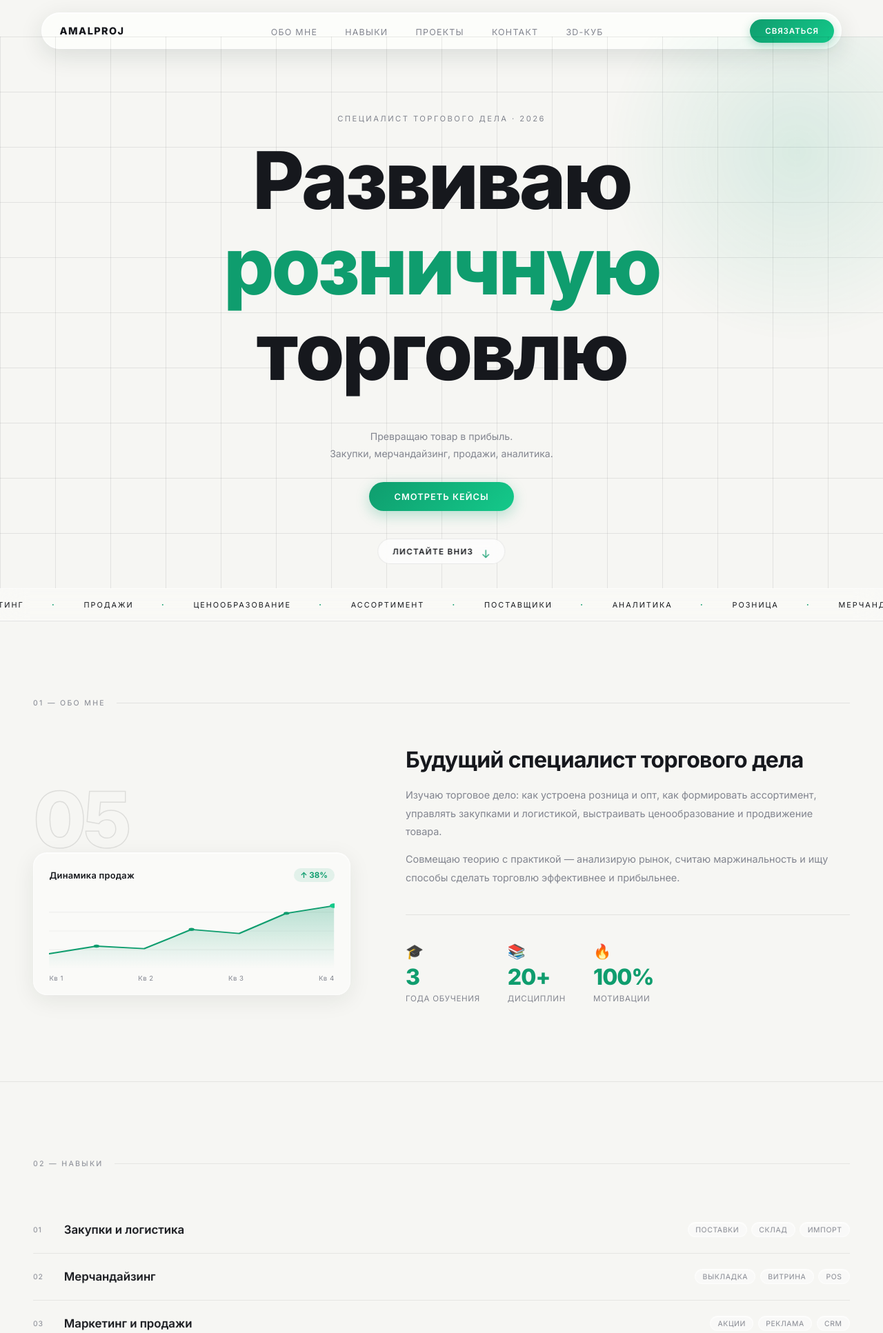
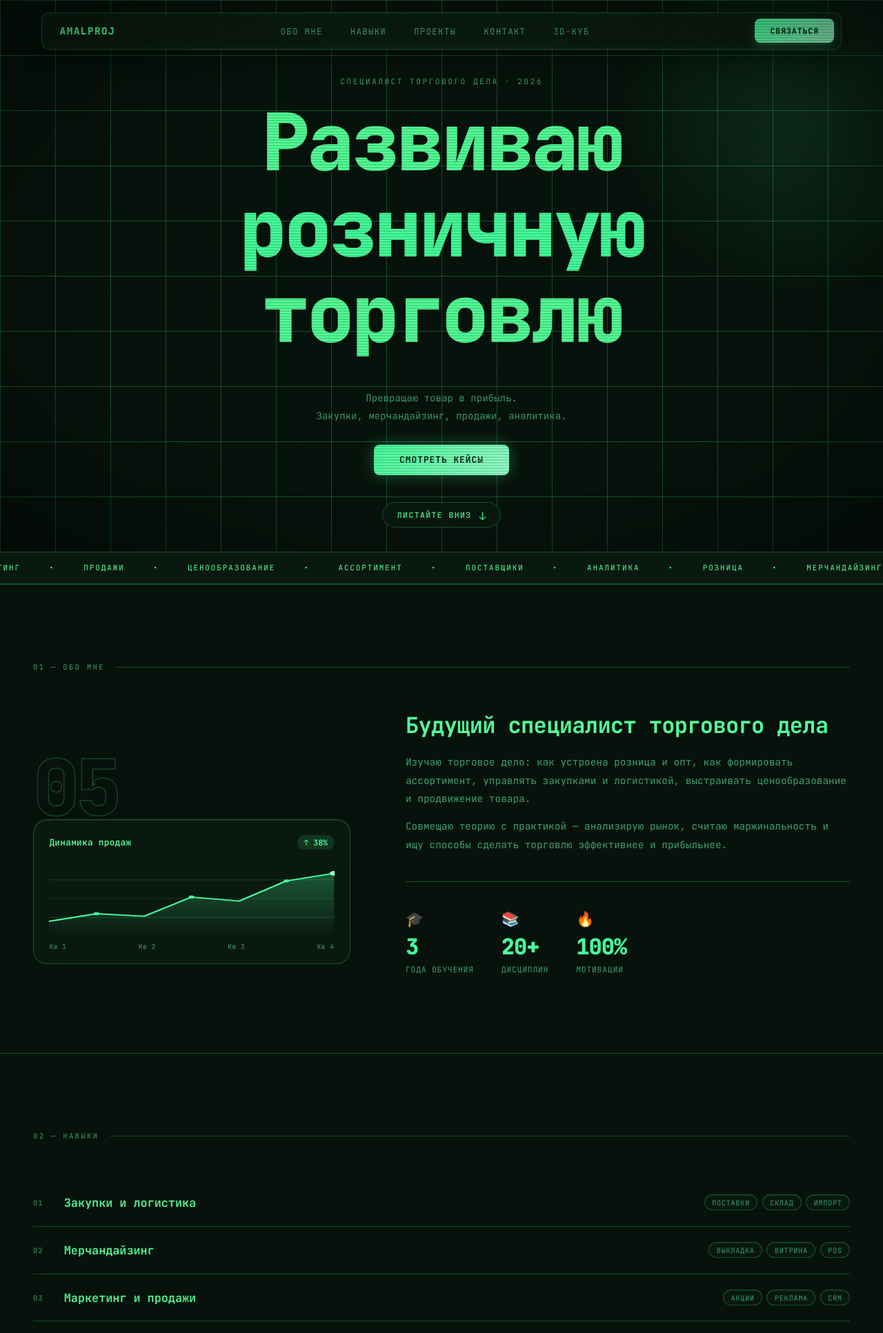
Before and after one commit to Alessandroish/amalproj, a FastAPI app: page / in a window 1280 px wide. Shown: the top 1933 px of the page at 69% size. Run offline with FastAPI, Linux system fonts and the light colour scheme; data comes from the database, SQL or seed files in the repository.

Commit message:
Весь сайт в ретро тёмно-зелёной CRT-стилистике + шапка скроллится со страницей
- Палитра: тёмный фон, фосфорно-зелёный текст/акценты, зелёные рамки
- Моноширинный шрифт JetBrains Mono (с кириллицей)
- Глобальные CRT скан-линии + виньетка поверх всего сайта
- Карточки/поля/бегущая строка/теги/кнопки переведены в терминальный вид
- Бесшовный переход с ретро-заставки (одинаковый тёмно-зелёный)
- Шапка: position fixed → absolute (скроллится вместе со страницей, не залипает)
- Страница /press (куб) тоже в ретро. Версия v=35

Co-Authored-By: Claude Opus 4.8 <noreply@anthropic.com>

```diff
--- a/static/css/style.css
+++ b/static/css/style.css
@@ -5,15 +5,15 @@
 }
 
 :root {
-  --bg:      #f6f6f3;          /* мягкий тёплый белый фон */
-  --bg2:     #fbfbf9;          /* второй светлый тон для секций */
-  --panel:   #ffffff;          /* карточки, поля ввода */
-  --fg:      #16181d;          /* глубокий графитовый текст */
-  --muted:   #82858f;          /* приглушённый текст */
-  --blue:    #0f9d6e;          /* изумрудный акцент (рост, торговля) */
-  --blue-2:  #14c98a;          /* светлый изумруд для градиентов */
-  --blue-lt: rgba(15,157,110,0.10);
-  --border:  rgba(0,0,0,0.08);
+  --bg:      #07120c;          /* тёмный CRT-фон */
+  --bg2:     #0a1810;          /* второй тёмный тон */
+  --panel:   #0d1c13;          /* карточки, поля ввода */
+  --fg:      #54ff97;          /* фосфорно-зелёный текст */
+  --muted:   #3f9e6c;          /* приглушённый зелёный */
+  --blue:    #46ff9b;          /* яркий зелёный акцент */
+  --blue-2:  #9bffcb;          /* светлее для градиентов/бликов */
+  --blue-lt: rgba(70,255,155,0.12);
+  --border:  rgba(70,255,155,0.26);
 }
 
 html { scroll-behavior: smooth; }
@@ -84,7 +84,7 @@ body.intro-lock { overflow: hidden; }
 
 /* custom scrollbar */
 ::-webkit-scrollbar { width: 6px; }
-::-webkit-scrollbar-track { background: #ececE8; }
+::-webkit-scrollbar-track { background: #0a1810; }
 ::-webkit-scrollbar-thumb {
   background: linear-gradient(to bottom, var(--blue), var(--blue-2));
   border-radius: 9999px;
@@ -92,10 +92,23 @@ body.intro-lock { overflow: hidden; }
 ::-webkit-scrollbar-thumb:hover { background: var(--blue); }
 
 body {
-  font-family: 'Inter', sans-serif;
+  font-family: 'JetBrains Mono', ui-monospace, monospace;
   background: var(--bg);
   color: var(--fg);
   overflow-x: hidden;
+}
+
+/* ── глобальный CRT-эффект: скан-линии + виньетка поверх всего ── */
+body::after {
+  content: "";
+  position: fixed;
+  inset: 0;
+  z-index: 9000;
+  pointer-events: none;
+  background:
+    repeating-linear-gradient(to bottom,
+      rgba(0,0,0,0) 0 2px, rgba(0,20,8,.16) 2px 4px),
+    radial-gradient(ellipse at center, transparent 60%, rgba(0,0,0,.45) 100%);
 }
 
 /* ══════════════════════════════
@@ -143,7 +156,8 @@ body.cursor-click #cursor-dot { transform: translate(-50%,-50%) scale(.5); }
 ══════════════════════════════ */
 /* плавающая «пилюля» (как lunchbox.io) в liquid glass */
 nav {
-  position: fixed;
+  /* absolute → шапка прокручивается ВМЕСТЕ со страницей (не залипает) */
+  position: absolute;
   top: 1.1rem;
   left: 50%;
   transform: translateX(-50%);
@@ -154,23 +168,13 @@ nav {
   align-items: center;
   gap: 1rem;
   padding: .55rem .6rem .55rem 1.6rem;
-  border-radius: 9999px;
-  /* матовое жидкое стекло (iOS): плотный молочный фон, почти не прозрачная */
-  background: rgba(252,253,251,.92);
-  backdrop-filter: blur(30px) saturate(130%);
-  -webkit-backdrop-filter: blur(30px) saturate(130%);
-  border: 1px solid rgba(255,255,255,.8);
-  box-shadow: 0 10px 35px rgba(20,40,30,.12),
-              inset 0 1px 0 rgba(255,255,255,.9);
-  transition: padding .35s ease, box-shadow .35s ease, max-width .4s ease;
-  will-change: transform;
-}
-/* после прокрутки — чуть плотнее и собраннее */
-nav.nav-scrolled {
-  max-width: 1040px;
-  padding-top: .45rem; padding-bottom: .45rem;
-  box-shadow: 0 8px 30px rgba(20,40,30,.15),
-              inset 0 1px 0 rgba(255,255,255,.85);
+  border-radius: 12px;
+  /* терминальная панель */
+  background: rgba(13,28,19,.88);
+  border: 1px solid var(--border);
+  box-shadow: 0 0 0 1px rgba(70,255,155,.05),
+              0 10px 30px rgba(0,0,0,.4),
+              inset 0 0 18px rgba(70,255,155,.05);
 }
 .logo {
   flex-shrink: 0;
@@ -187,18 +191,18 @@ nav ul { margin: 0 auto; }
 .nav-cta {
   flex-shrink: 0;
   padding: .62rem 1.4rem;
-  border-radius: 9999px;
+  border-radius: 8px;
   background: linear-gradient(135deg, var(--blue), var(--blue-2));
-  color: #fff;
-  font-size: .72rem; font-weight: 600;
+  color: #062012;
+  font-size: .72rem; font-weight: 700;
   letter-spacing: .08em; text-transform: uppercase;
   text-decoration: none;
-  box-shadow: 0 4px 14px rgba(15,157,110,.3);
+  box-shadow: 0 4px 14px rgba(70,255,155,.3);
   transition: transform .2s cubic-bezier(.22,1,.36,1), box-shadow .25s ease, filter .2s ease;
 }
 .nav-cta:hover {
   transform: translateY(-1px);
-  box-shadow: 0 6px 22px rgba(15,157,110,.45);
+  box-shadow: 0 6px 22px rgba(70,255,155,.45);
   filter: brightness(1.06);
 }
 .nav-cta:active { transform: scale(.95); }
@@ -350,19 +354,19 @@ nav ul a:hover::after { width: 100%; }
 .btn-primary {
   padding: .85rem 2.3rem;
   background: linear-gradient(135deg, var(--blue) 0%, var(--blue-2) 100%);
-  color: #fff;
-  border-radius: 9999px;
+  color: #062012;
+  border-radius: 8px;
   font-size: .8rem;
-  font-weight: 600;
+  font-weight: 700;
   letter-spacing: .08em;
   text-transform: uppercase;
   text-decoration: none;
-  box-shadow: 0 6px 20px rgba(15,157,110,.28);
+  box-shadow: 0 0 22px rgba(70,255,155,.35);
   transition: box-shadow .25s ease, transform .18s cubic-bezier(.22,1,.36,1), filter .2s ease;
 }
 .btn-primary:hover {
   transform: translateY(-2px);
-  box-shadow: 0 10px 28px rgba(15,157,110,.4);
+  box-shadow: 0 10px 28px rgba(70,255,155,.4);
   filter: brightness(1.05);
 }
 /* мгновенный отклик на нажатие */
@@ -376,7 +380,7 @@ nav ul a:hover::after { width: 100%; }
   position: absolute;
   width: 550px; height: 550px;
   border-radius: 50%;
-  background: radial-gradient(circle, rgba(15,157,110,.12) 0%, transparent 70%);
+  background: radial-gradient(circle, rgba(70,255,155,.12) 0%, transparent 70%);
   top: -100px; right: -150px;
   pointer-events: none;
   will-change: transform;
@@ -391,7 +395,7 @@ nav ul a:hover::after { width: 100%; }
   padding: .6rem 1.3rem;
   border: 1px solid var(--border);
   border-radius: 9999px;
-  background: rgba(255,255,255,.7);
+  background: rgba(13,28,19,.72);
   backdrop-filter: blur(8px);
   text-decoration: none;
   opacity: 0;
@@ -421,11 +425,11 @@ nav ul a:hover::after { width: 100%; }
   border-top: 1px solid var(--border);
   border-bottom: 1px solid var(--border);
   padding: .95rem 0;
-  background: rgba(255,255,255,.35);
+  background: rgba(13,28,19,.72);
   backdrop-filter: blur(18px) saturate(170%);
   -webkit-backdrop-filter: blur(18px) saturate(170%);
-  border-top: 1px solid rgba(255,255,255,.5);
-  border-bottom: 1px solid rgba(255,255,255,.5);
+  border-top: 1px solid var(--border);
+  border-bottom: 1px solid var(--border);
 }
 .marquee-track {
   display: flex; gap: 2.5rem;
@@ -574,19 +578,19 @@ section:not(#hero):not(#crow-section) {
   font-weight: 800; line-height: 1;
   letter-spacing: -.05em;
   color: transparent;
-  -webkit-text-stroke: 1.5px rgba(0,0,0,.1);
+  -webkit-text-stroke: 1.5px rgba(70,255,155,.22);
 }
 
 /* ── АНИМИРОВАННЫЙ ГРАФИК ПРОДАЖ ── */
 .chart-card {
-  background: rgba(255,255,255,.45);
+  background: rgba(13,28,19,.72);
   backdrop-filter: blur(22px) saturate(180%);
   -webkit-backdrop-filter: blur(22px) saturate(180%);
-  border: 1px solid rgba(255,255,255,.6);
+  border: 1px solid var(--border);
   border-radius: 20px;
   padding: 1.4rem 1.4rem 1.1rem;
   box-shadow: 0 8px 32px rgba(20,40,30,.08),
-              inset 0 1px 0 rgba(255,255,255,.7);
+              inset 0 1px 0 rgba(70,255,155,.10);
 }
 .chart-head {
   display: flex; align-items: center; justify-content: space-between;
@@ -691,17 +695,17 @@ section:not(#hero):not(#crow-section) {
 .skill-tags { display: flex; gap: .4rem; }
 .tag {
   padding: .22rem .65rem;
-  border: 1px solid rgba(255,255,255,.6);
+  border: 1px solid var(--border);
   border-radius: 9999px;
-  background: rgba(255,255,255,.4);
+  background: rgba(13,28,19,.72);
   backdrop-filter: blur(10px) saturate(160%);
   -webkit-backdrop-filter: blur(10px) saturate(160%);
-  box-shadow: inset 0 1px 0 rgba(255,255,255,.7);
+  box-shadow: inset 0 1px 0 rgba(70,255,155,.10);
   font-size: .65rem; color: var(--muted);
   letter-spacing: .06em; text-transform: uppercase;
   transition: border-color .3s, color .3s, background .3s;
 }
-.skill-row:hover .tag { border-color: rgba(15,157,110,.3); color: var(--blue); background: var(--blue-lt); }
+.skill-row:hover .tag { border-color: rgba(70,255,155,.3); color: var(--blue); background: var(--blue-lt); }
 
 /* ══════════════════════════════
    PROJECTS
@@ -970,7 +974,7 @@ footer p { font-size: .7rem; color: var(--muted); letter-spacing: .06em; }
   66%      { transform: translate(5vw, -6vw) scale(.95); }
 }
 /* контент над авророй */
-nav, section, .marquee-wrap, footer { position: relative; z-index: 1; }
+section, .marquee-wrap, footer { position: relative; z-index: 1; }
 
 /* ══════════════════════════════
    SCROLL PROGRESS BAR
--- a/templates/index.html
+++ b/templates/index.html
@@ -5,8 +5,8 @@
   <meta name="viewport" content="width=device-width,initial-scale=1.0"/>
   <title>{{ s.logo }}</title>
   <link rel="preconnect" href="https://fonts.googleapis.com"/>
-  <link href="https://fonts.googleapis.com/css2?family=Inter:wght@400;600;700;800&display=swap" rel="stylesheet"/>
-  <link rel="stylesheet" href="/static/css/style.css?v=33"/>
+  <link href="https://fonts.googleapis.com/css2?family=JetBrains+Mono:wght@400;500;600;700;800&display=swap" rel="stylesheet"/>
+  <link rel="stylesheet" href="/static/css/style.css?v=35"/>
 </head>
 <body
   data-intro-greeting="{{ s.intro_greeting }}"
```
Also changed, not shown: other parts of static/css/style.css (+23 -23 lines), templates/press.html (+22 -16 lines).
